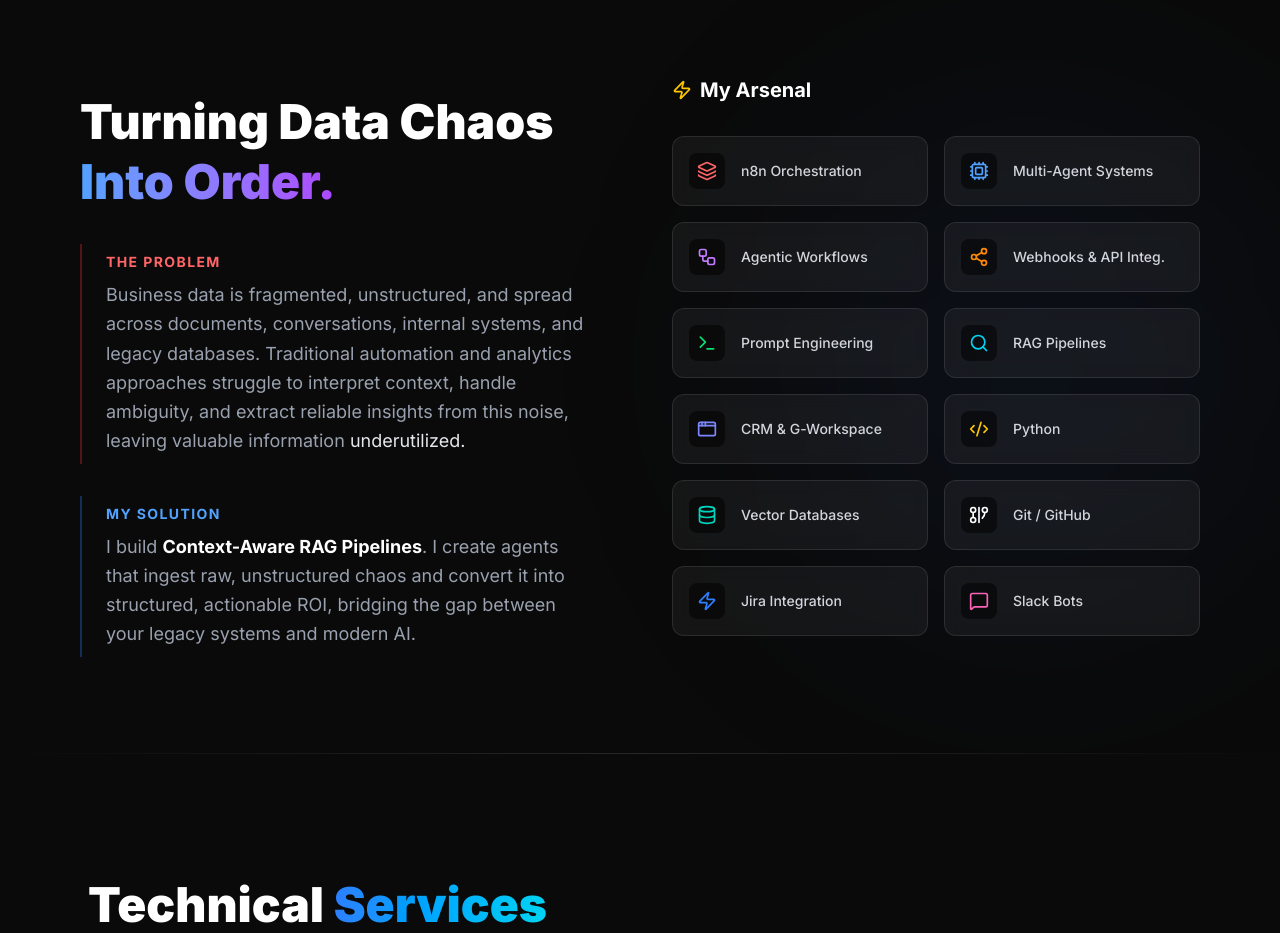
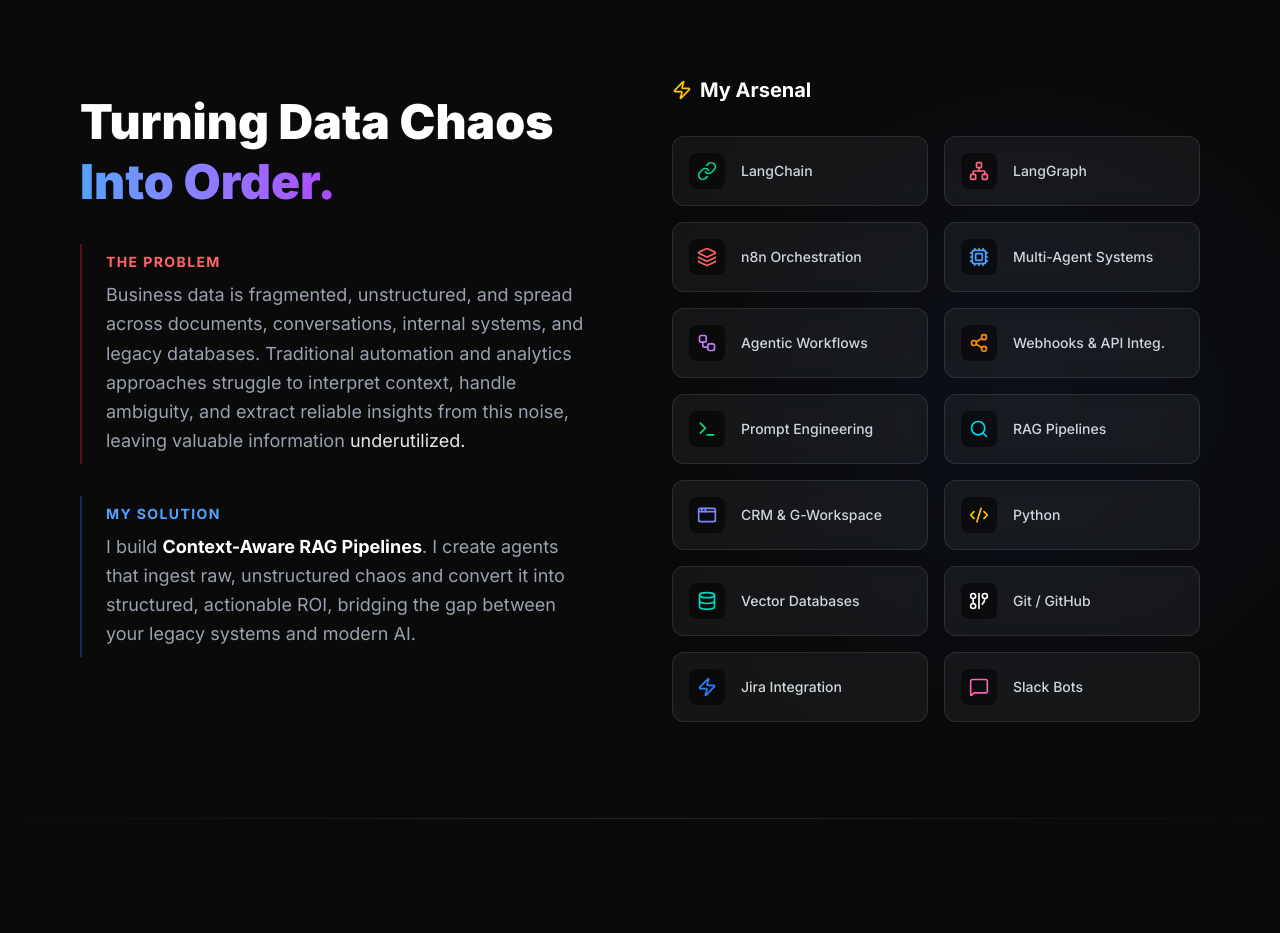
Before and after one commit to ammar-06/beast-portfolio, a Next.js app: page / in a window 1280 px wide. Shown: the part 820-1753 px from the top of the page. Built offline with nearby package versions, Linux system fonts and the light colour scheme.

Commit message:
add LangChain and LangGraph to arsenal skills

```diff
--- a/app/components/blocks/About.tsx
+++ b/app/components/blocks/About.tsx
@@ -13,11 +13,15 @@
   MessageSquare,
   Workflow,
   AppWindow,
-  Search
+  Search,
+  Link,      // Added for LangChain
+  Network    // Added for LangGraph
 } from "lucide-react";
 
 // --- SKILLS LIST ---
 const skills = [
+  { name: "LangChain", icon: <Link className="w-5 h-5" />, color: "text-emerald-400" },   // New addition
+  { name: "LangGraph", icon: <Network className="w-5 h-5" />, color: "text-rose-400" }, // New addition
   { name: "n8n Orchestration", icon: <Layers className="w-5 h-5" />, color: "text-red-400" },
   { name: "Multi-Agent Systems", icon: <Cpu className="w-5 h-5" />, color: "text-blue-400" },
   { name: "Agentic Workflows", icon: <Workflow className="w-5 h-5" />, color: "text-purple-400" },
```
